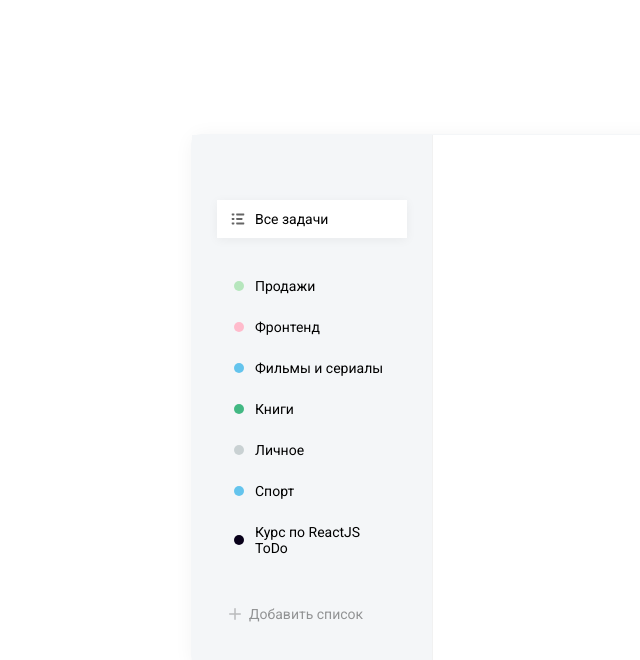
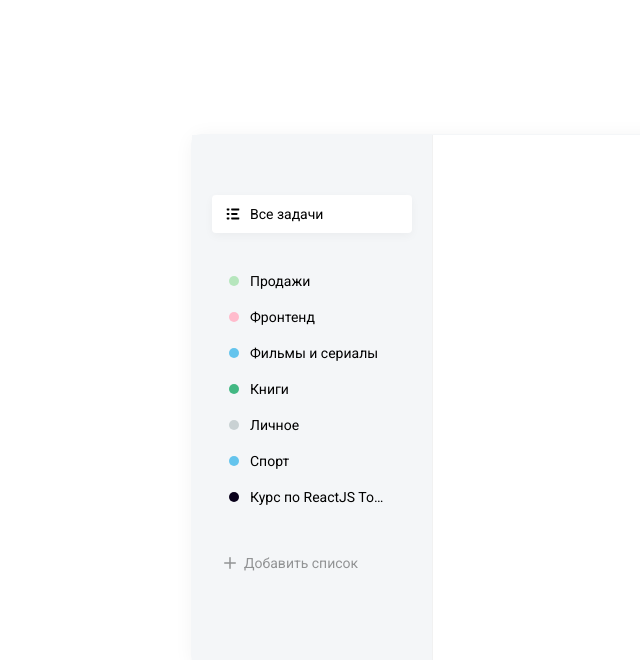
Before and after one commit to ArtemIgnatiev908976/ToDo_React, a React (Create React App) app in the folder to-do-list/: page / in a window 1280 px wide. Shown: the top 660 px of the page, without its empty margins (73-713 px from the left). Built offline with nearby package versions, Linux system fonts and the light colour scheme.

Commit message:
Добавил стили для кнопки удаления задачи

```diff
--- a/to-do-list/src/Components/List/List.jsx
+++ b/to-do-list/src/Components/List/List.jsx
@@ -3,6 +3,8 @@ import React from "react";
 import './List.scss'
 import classNames from 'classnames';
 import Badge from '../Badge/Badge'
+import  removeSvg from '../../assets/img/remove.svg'
+
 
 const List = ({items, isRemovable, onClick}) =>{
     // const obj={a:1, b: 1}; //деструкторизация -взять свойста и превратить в переменные
@@ -16,6 +18,8 @@ const List = ({items, isRemovable, onClick}) =>{
                         {/*//передаем строчку которая содержит текст с помощью библиотеки classesnames*/}
                         <i>{item.icon ? (item.icon) : (<Badge color={item.color} />)}</i>
                     <span>{item.name}</span>
+                        {isRemovable && <img className="list__remove-icon" src={removeSvg} alt="Remove icon"/> }
+
                     </li>
                 )
                 )
--- a/to-do-list/src/Components/List/List.scss
+++ b/to-do-list/src/Components/List/List.scss
@@ -1,5 +1,8 @@
-.list{
+.list {
+  $self: &;
+
   margin-bottom: 30px;
+
   &__add-button {
     opacity: 0.4;
 
@@ -7,35 +10,58 @@
       opacity: 1;
     }
   }
-  li{
+
+  li {
     display: flex;
     align-items: center;
-    margin: 5px;
+    cursor: pointer;
     padding: 10px 12px;
-    &:hover{
-      background: rgba(255, 255, 255, 0.6);
-      cursor: pointer;
+    transition: background-color 0.15s ease-in-out;
+
+    &:hover #{$self}__remove-icon {
+      opacity: 0.2;
     }
 
-    &.active{
-      background: #ffffff;
-      box-shadow: 0px 2px 10px rgba(0, 0, 0, 0.05);
+    #{$self}__remove-icon {
+      opacity: 0;
+      transition: opacity 0.15s ease-in-out;
 
-      cursor: pointer;
+      &:hover {
+        opacity: 0.8;
+      }
     }
 
-    .badge{
+    span {
+      flex: 1;
+      text-overflow: ellipsis;
+      overflow: hidden;
+      width: 160px;
+      white-space: nowrap;
+    }
+
+    &:hover {
+      background: rgba(255, 255, 255, 0.5);
+    }
+
+    &.active {
+      background: #ffffff;
+      box-shadow: 0px 3px 10px rgba(0, 0, 0, 0.04);
+      border-radius: 4px;
+    }
+
+    .badge {
       position: relative;
       left: 5px;
     }
-  }
-  i{
-    display: inline-flex;
-    margin-right: 8px;
-    img{
-      opacity: 0.6;
+
+    i {
+      display: inline-flex;
+      margin-right: 8px;
+      svg {
+        path {
+          fill: #7c7c7c;
+        }
+      }
     }
-
-
   }
 }
```
